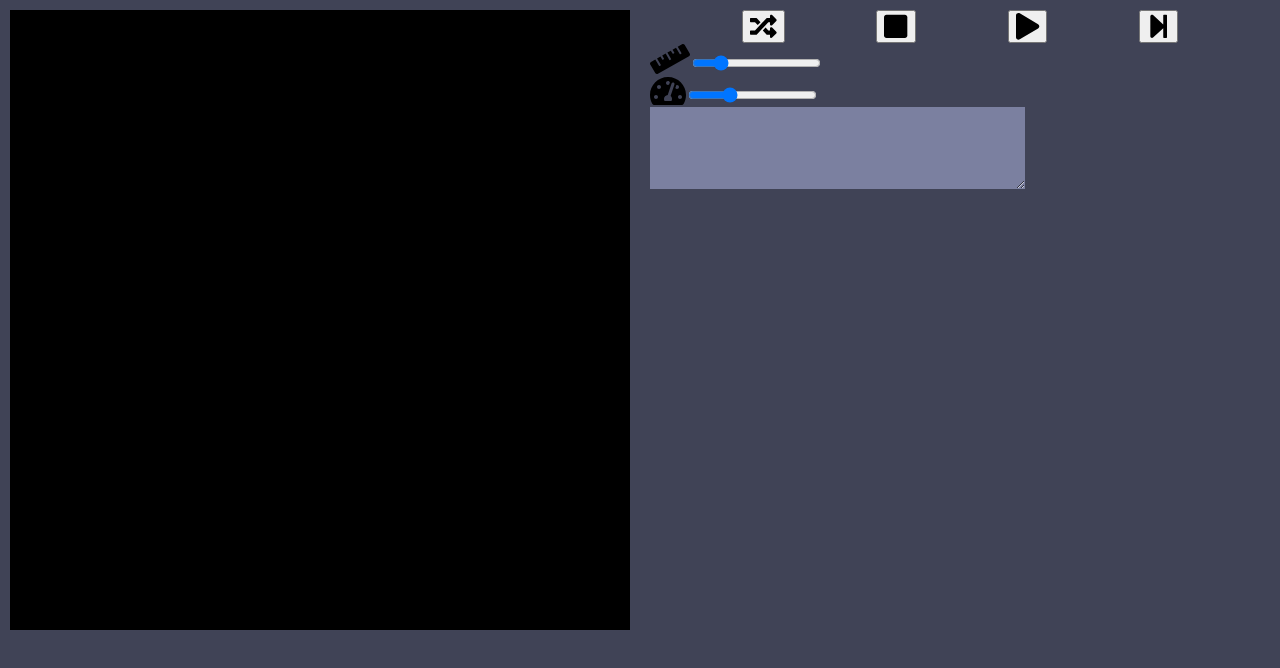
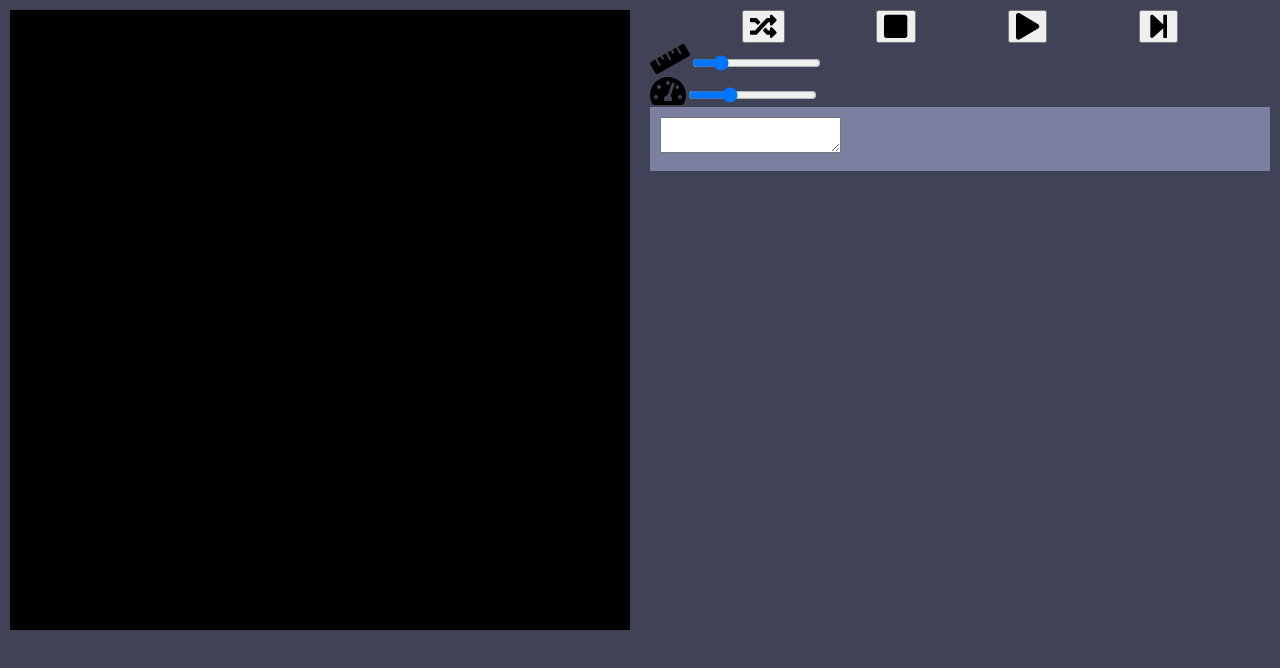
Before and after one commit to leftshift/colorfuck, a React (Vite) app: page / in a window 1280 px wide. Shown: the top 668 px of the page. Built offline with nearby package versions, Linux system fonts and the light colour scheme.

Commit message:
wrap textarea in div to make it not be too wide (yeah idk, css is broken, whatever)

```diff
--- a/src/App.js
+++ b/src/App.js
@@ -262,10 +262,12 @@ class RoundButton extends Component {
 class InputBox extends Component {
     render() {
         return (
-            <textarea className="inputBox"
-                onChange={this.props.onChange}
-                value={this.props.source}
-            />
+            <div className="inputBox">
+                <textarea
+                    onChange={this.props.onChange}
+                    value={this.props.source}
+                />
+            </div>
         )
     }
 }
```
